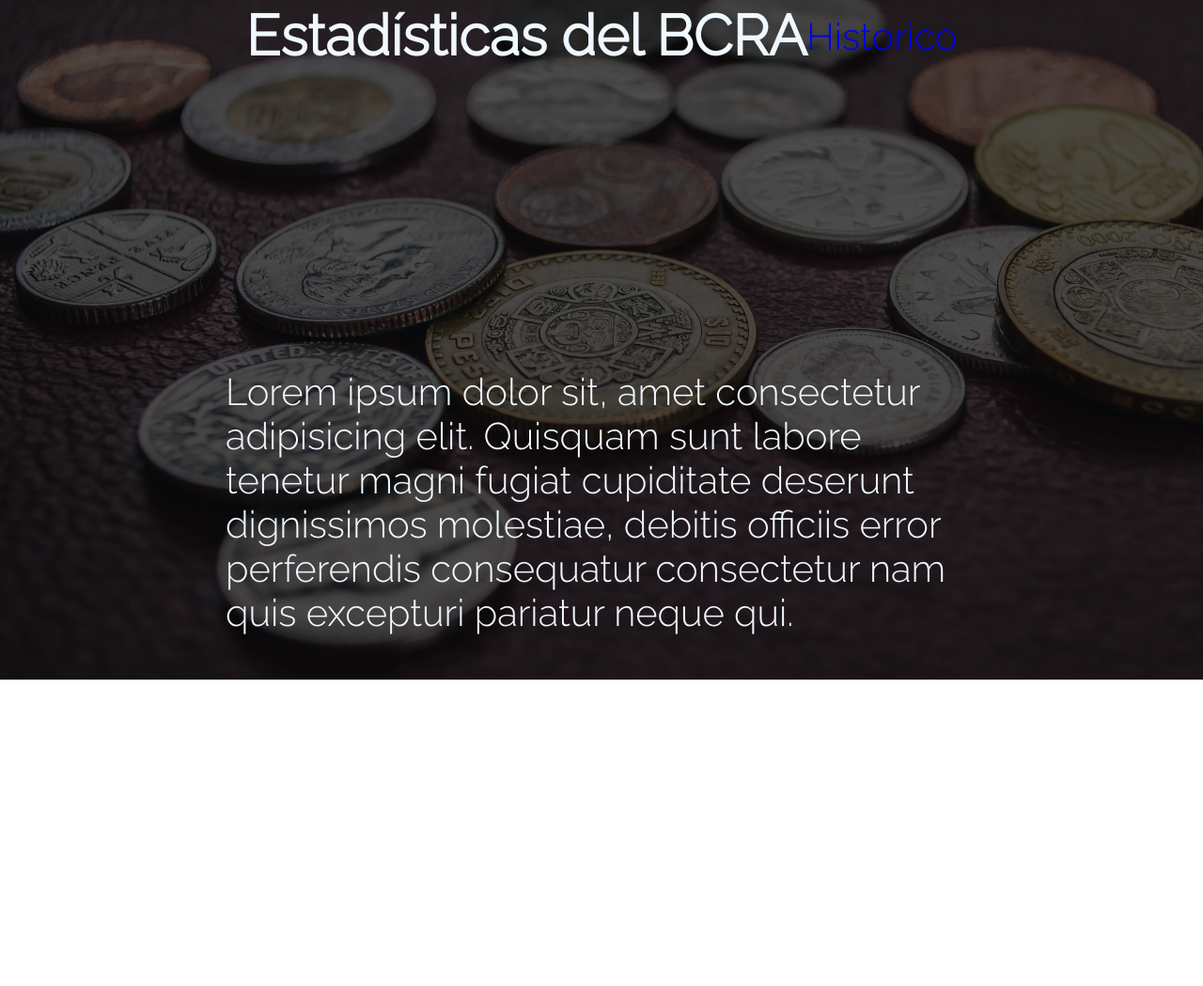
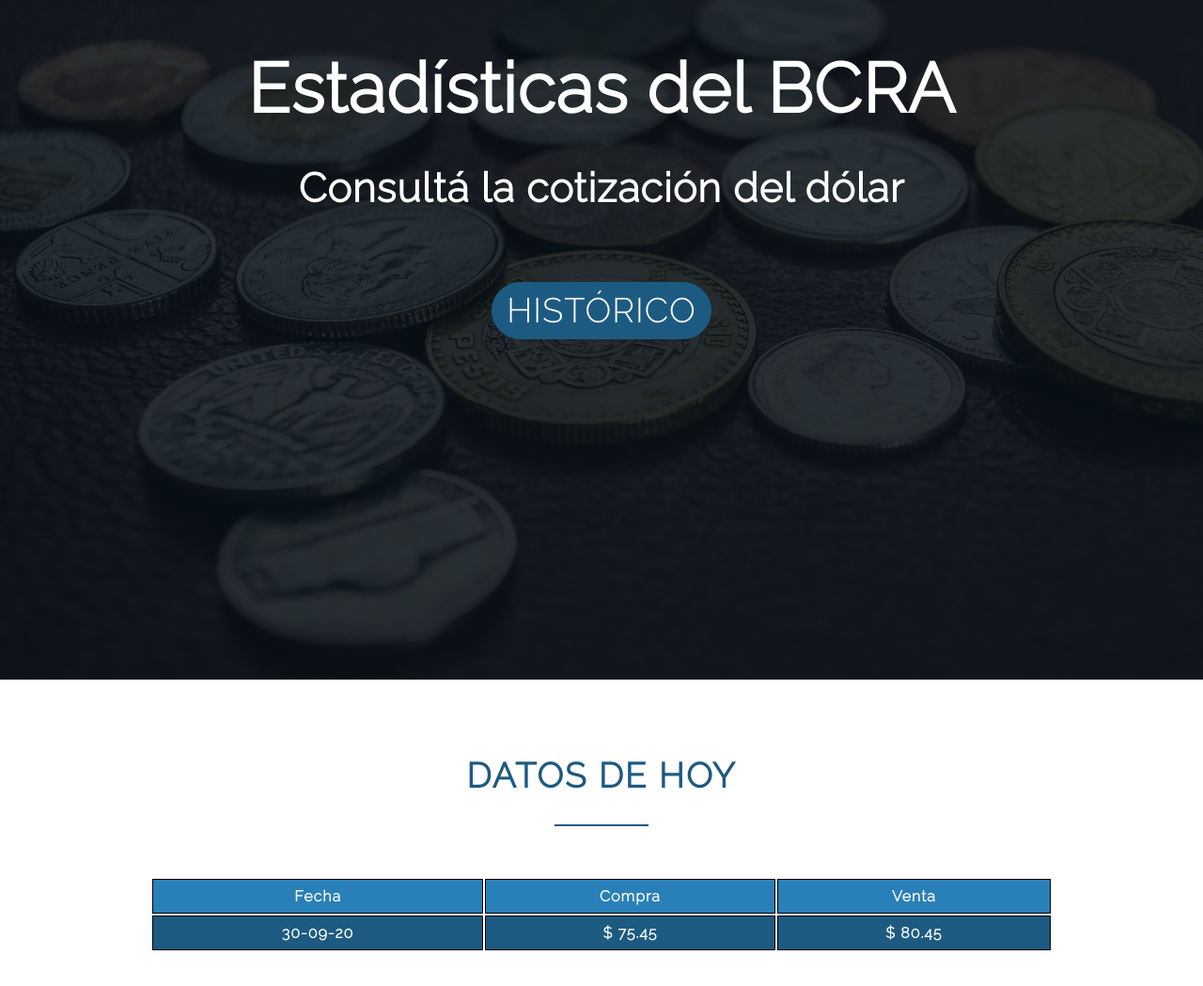
Before and after one commit to SantinoCastagno/economic-page, a plain HTML site: page public/index.html in a window 1280 px wide. Shown: the part 77-1126 px from the top of the page at 94% size. Before the commit the page ends 800 px from the top, so only its background shows below. Drawn offline with Linux system fonts and the light colour scheme.

Commit message:
css styles added

```diff
--- a/public/index.html
+++ b/public/index.html
@@ -10,38 +10,37 @@
     <link href="../styles/global.css" rel="stylesheet" />
     <title>Economic Page</title>
   </head>
+
   <body>
-    <div class="content">
-      <section class="welcome">
+
+      <header class="welcome">
         <div class="title">
           <h1>Estadísticas del BCRA</h1>
-          <a href="record.html">Historico</a>
+          <h3>Consultá la cotización del dólar</h3>
+          <a class="btn-historic" href="record.html">HISTÓRICO</a>
         </div>
 
-        <div class="description">
-          <p>
-            Lorem ipsum dolor sit, amet consectetur adipisicing elit. Quisquam
-            sunt labore tenetur magni fugiat cupiditate deserunt dignissimos
-            molestiae, debitis officiis error perferendis consequatur
-            consectetur nam quis excepturi pariatur neque qui.
-          </p>
-        </div>
-      </section>
+      </header>
 
       <section class="today">
+        <h2>DATOS DE HOY</h2>
         <table>
+          <thead>
             <tr>
               <th>Fecha</th>
               <th>Compra</th>
               <th>Venta</th>
             </tr>
+          </thead>
+          <tbody>
             <tr>
               <th>30-09-20</th>
               <th>$ 75.45</th>
               <th>$ 80.45</th>
             </tr>
+          </tbody>
         </table>
       </section>
-    </div>
+
   </body>
 </html>
--- a/styles/global.css
+++ b/styles/global.css
@@ -5,24 +5,29 @@
   padding: 0;
 }
 
-body {
+html, body {
   font-family: "Raleway", sans-serif;
   color: #fff;
+  letter-spacing: 1px;
 }
 
-section {
+header {
   display: flex;
   align-items: center;
   scroll-snap-align: start;
   justify-content: center;
-  min-height: 100vh;
+  height: 100vh;
   scroll-snap-align: start;
 
-  background-image: linear-gradient(rgba(0, 0, 0, 0.7), rgba(0, 0, 0, 0.7)),
+  background-image: linear-gradient(rgba(4, 13, 18, 0.85),rgba(4, 13, 18, 0.85)),
     url(/assets/steve-johnson-WVUrbhWtRNM-unsplash.jpg);
   background-size: cover;
   background-position: center;
   background-attachment: fixed;
+}
+
+table {
+  margin-top: 3%;
 }
 
 th {
@@ -32,21 +37,34 @@
 }
 
 thead {
-  background-color: lightseagreen;
+  background-color: #2980b9;
 }
 
 h2 {
   text-align: center;
   margin: 1rem;
+  color: #1d5a81;
+  font-size: 2.3rem;
+  letter-spacing: 2px;
+}
+
+h2:after {
+  display: block;
+  height: 2px;
+  background-color:#1d5a81;
+  content: " ";
+  width: 35%;
+  margin: 0 auto;
+  margin-top: 30px;
 }
 
 table {
-  width: 60vw;
+  width: 75vw;
 }
 
 li {
   display: inline;
-  background-color: lightskyblue;
+  background-color: #2980b9;
   padding-right: 1rem;
   padding-left: 1rem;
   min-width: 20vw;
@@ -56,49 +74,89 @@
   text-align: center;
 }
 
-a:link,
-a:visited,
-a:active {
-  text-decoration: none;
+
+tbody {
+  background-color: #1d5a81;
 }
 
-tbody {
-  background-color: lightslategrey;
+
+.welcome {
+  font-size: 2.3rem;
+  display: flex;
+  justify-content: flex-start;
+  flex-direction: column;
+  text-align: center;
 }
 
-.content {
-  height: 100vh;
-  overflow: scroll;
-  scroll-snap-type: y mandatory;
+
+.title{
+  margin-top: 10%;
+  display: flex;
+  flex-direction: column;
+  align-items: center;
 }
 
-.welcome {
-  /*Flex properties*/
-  display: flex;
-  align-items: center;
-  justify-content: space-around;
-  flex-direction: column;
-
-  flex-direction: column;
-  color: aliceblue;
-  font-size: 2.5rem;
-  height: 100vh;
-}
-
-.welcome .title, .welcome p{
-  padding: 10vh 10vw;
-}
-
-.welcome p{
-  padding: 30vh ;
-}
-
-.title{
-  display: flex;
-  align-items: center;
-  justify-content: center;
+.title h3 {
+  padding-bottom: 10%;
+  padding-top: 5%;
 }
 
 .history {
   flex-direction: column;
 }
+
+.btn-historic {
+  background-color: #1d5a81;
+  border-radius: 200px;
+  border: 1px solid  #1d5a81;
+  color: #fff;
+  padding: 1% 2%;
+  text-decoration: none;
+}
+
+.today {
+  align-items: center;
+  display: flex;
+  flex-direction: column;
+  padding-top: 5%;
+  padding-bottom: 5%;
+  height: 100vh;
+}
+
+
+.history {
+  align-items: center;
+  display: flex;
+  flex-direction: column;
+
+  padding-top: 5%;
+  justify-content: center;
+}
+
+.history ul {
+  padding-bottom: 3%;
+}
+
+@media (max-width: 900px) {
+
+  header h1 {
+    font-size: 7vw;
+  }
+
+  header h3 {
+    font-size: 4vw;
+  }
+
+  .btn-historic {
+    font-size: 4vw;
+  }
+
+  .welcome {
+    justify-content: center;
+  }
+
+  header, section {
+    height: 60vh;
+  }
+
+}
```
Also changed, not shown: public/record.html (+4 -4 lines). Lines whose indentation alone changed are shown as unchanged.
